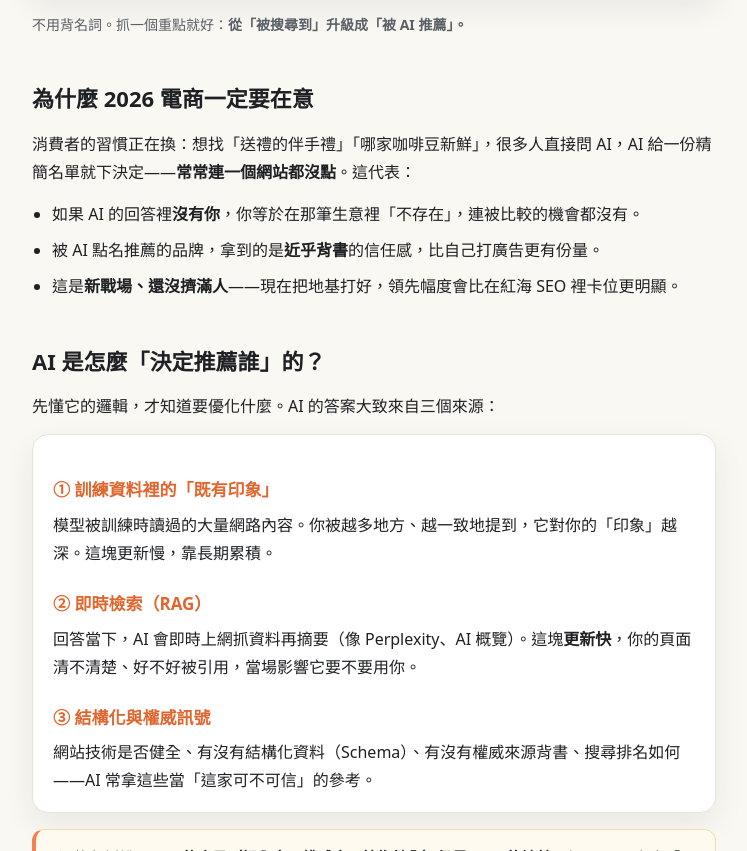
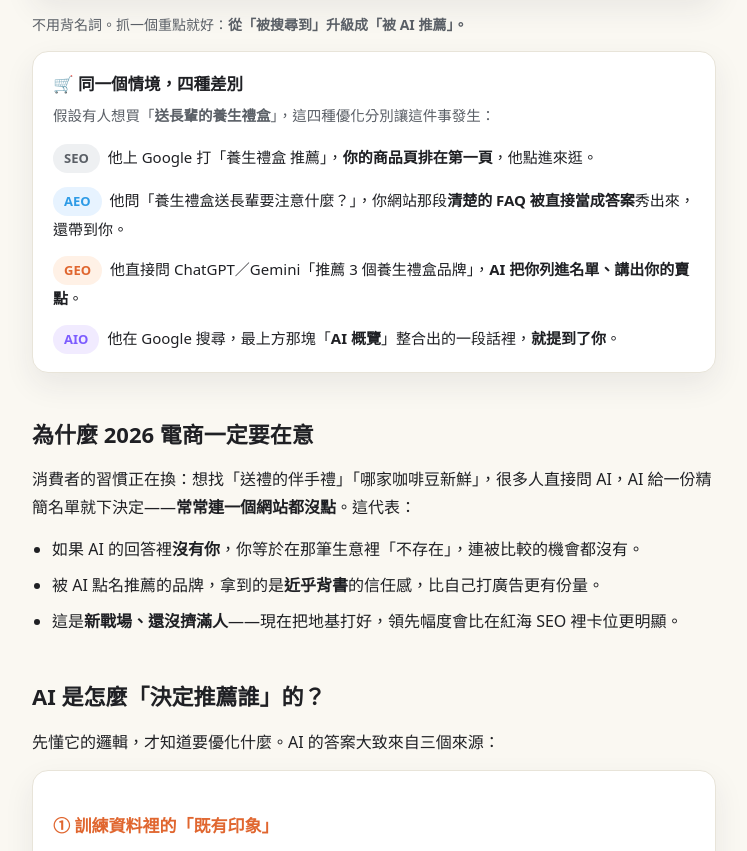
Before and after one commit to han19901019/chengsyu-web, a plain HTML site: page ai/geo-aeo/index.html in a window 1280 px wide. Shown: the part 1239-2090 px from the top of the page, without its empty margins (266-1013 px from the left). Drawn offline with Linux system fonts and the light colour scheme.

Commit message:
geo-aeo: add 同一情境四種差別 舉例 (SEO/AEO/GEO/AIO)

```diff
--- a/ai/geo-aeo/index.html
+++ b/ai/geo-aeo/index.html
@@ -124,6 +124,17 @@
   </table></div>
   <p style="font-size:14px;color:var(--mut)">不用背名詞。抓一個重點就好：<b>從「被搜尋到」升級成「被 AI 推薦」。</b></p>
 
+  <div class="card">
+    <p style="font-weight:900;font-size:16.5px;margin:0 0 4px">🛒 同一個情境，四種差別</p>
+    <p style="color:var(--mut);font-size:14.5px;margin:0 0 16px">假設有人想買「<b>送長輩的養生禮盒</b>」，這四種優化分別讓這件事發生：</p>
+    <div style="display:flex;flex-direction:column;gap:14px;font-size:15px">
+      <div><span style="display:inline-block;font-weight:800;font-size:13px;padding:3px 11px;border-radius:999px;margin-right:8px;background:#eef0f2;color:#5a5f66">SEO</span>他上 Google 打「養生禮盒 推薦」，<b>你的商品頁排在第一頁</b>，他點進來逛。</div>
+      <div><span style="display:inline-block;font-weight:800;font-size:13px;padding:3px 11px;border-radius:999px;margin-right:8px;background:#e7f3ff;color:#2e9be6">AEO</span>他問「養生禮盒送長輩要注意什麼？」，你網站那段<b>清楚的 FAQ 被直接當成答案</b>秀出來，還帶到你。</div>
+      <div><span style="display:inline-block;font-weight:800;font-size:13px;padding:3px 11px;border-radius:999px;margin-right:8px;background:#fff1e6;color:#e0662f">GEO</span>他直接問 ChatGPT／Gemini「推薦 3 個養生禮盒品牌」，<b>AI 把你列進名單、講出你的賣點</b>。</div>
+      <div><span style="display:inline-block;font-weight:800;font-size:13px;padding:3px 11px;border-radius:999px;margin-right:8px;background:#f1ebff;color:#7c5cff">AIO</span>他在 Google 搜尋，最上方那塊「<b>AI 概覽</b>」整合出的一段話裡，<b>就提到了你</b>。</div>
+    </div>
+  </div>
+
   <h2>為什麼 2026 電商一定要在意</h2>
   <p>消費者的習慣正在換：想找「送禮的伴手禮」「哪家咖啡豆新鮮」，很多人直接問 AI，AI 給一份精簡名單就下決定——<b>常常連一個網站都沒點</b>。這代表：</p>
   <ul class="clean">
```
